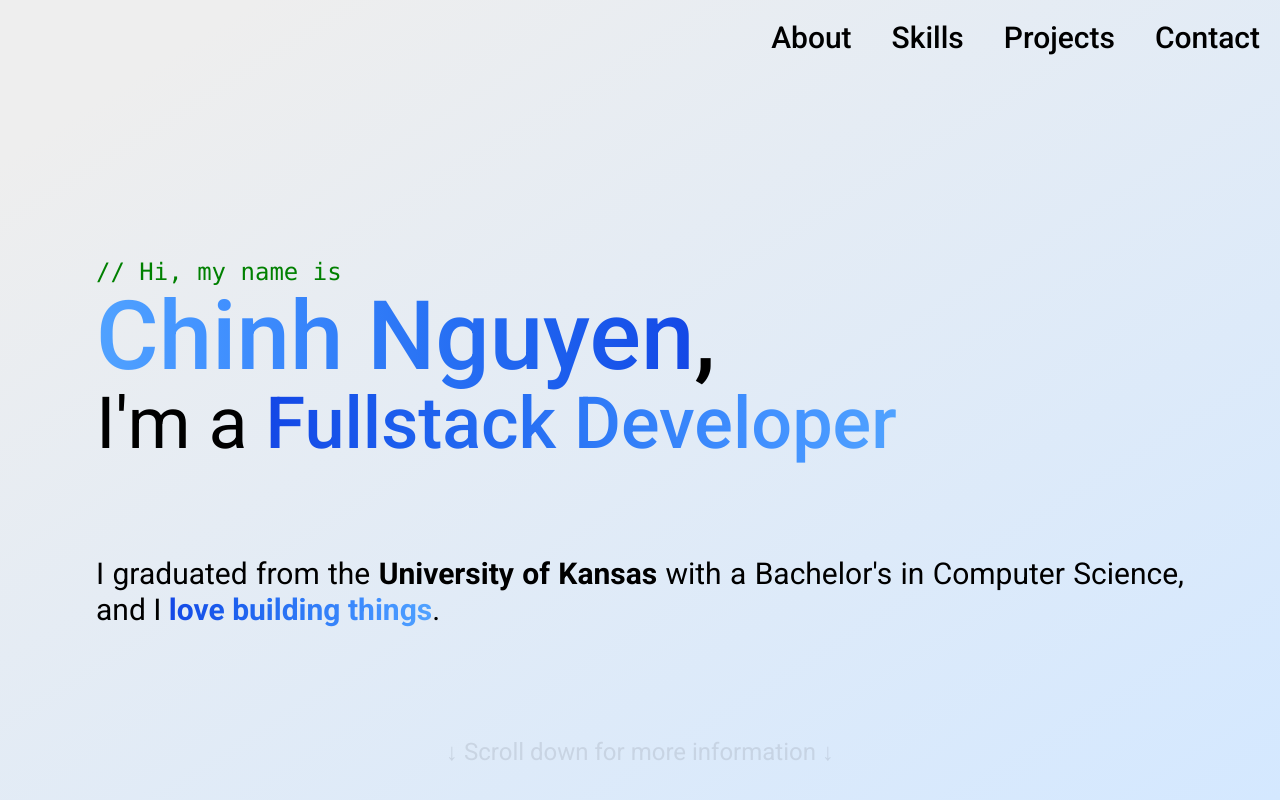
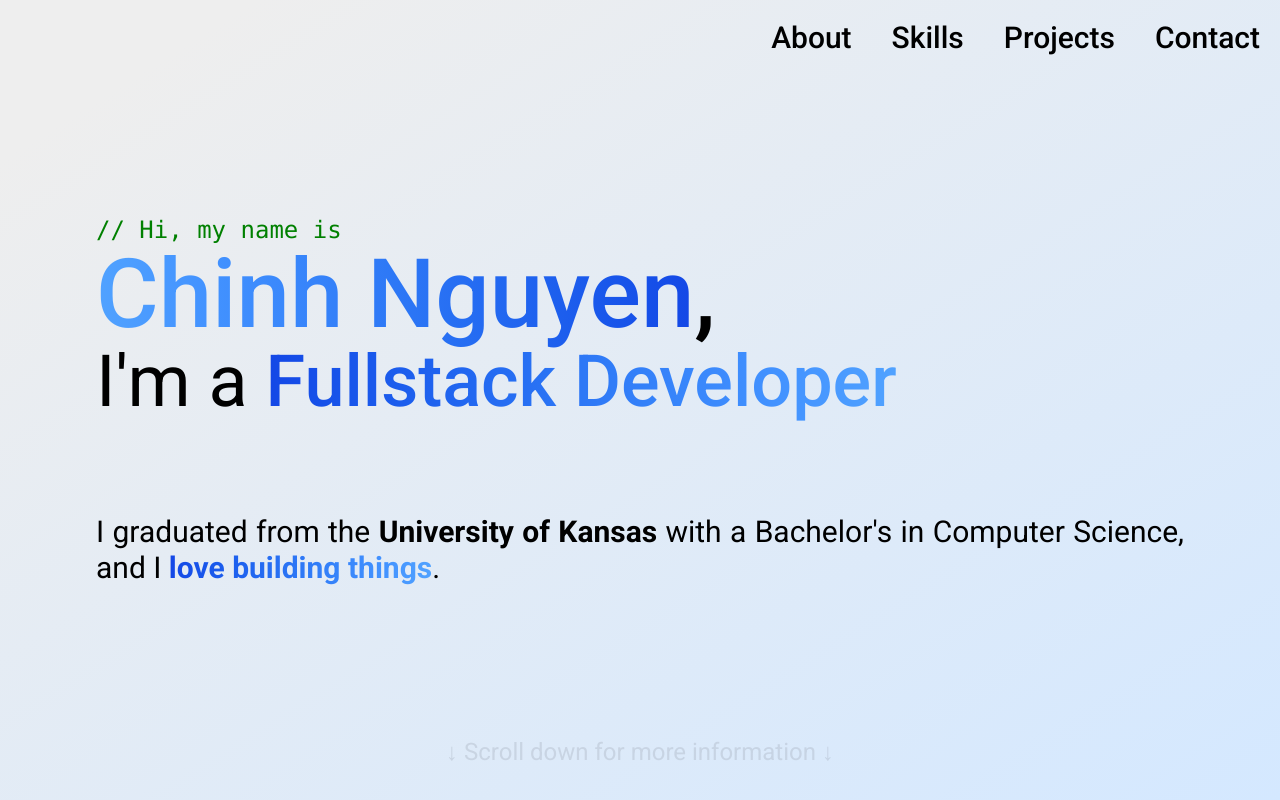
Before and after one commit to NguyenHChinh/nguyenhchinh.github.io, a React (Vite) app: page / in a window 1280 px wide. Shown: the top 800 px of the page. Built offline with nearby package versions, Linux system fonts and the light colour scheme.

Commit message:
feat: hide hero-description when window is tooo small; hero-container now vertically centered for all window heights

```diff
--- a/src/App.jsx
+++ b/src/App.jsx
@@ -39,12 +39,15 @@ function App() {
             I'm a <span className='bg-gradient-to-r from-blue-700 to-blue-400 bg-clip-text text-transparent font-medium'>Fullstack Developer</span>
           </h2>
         </div>
+
+        {(windowHeight > 500 || !atTop) && (
           <div className='hero-description'>
             <p className='text-lg sm:text-2xl lg:text-3xl text-justify'>
               I graduated from the <span className='font-bold'>University of Kansas</span> with a Bachelor's in Computer Science,
               and I <span className='font-bold text-transparent bg-clip-text bg-gradient-to-r from-blue-700 to-blue-400'>love building things</span>.
             </p>
           </div>
+        )}
       </div>
 
       {atTop && windowHeight > 700 && (
--- a/src/index.css
+++ b/src/index.css
@@ -33,10 +33,11 @@ html{
 .hero-container{
     display: flex;
     flex-direction: column;
+    justify-content: center;
+    min-height: 100vh;
     width: 85%;
     margin: 0 auto;
-    margin-top: 16rem;
-    margin-bottom: 6rem;
+    margin-bottom: 1rem;
 }
 
 .hero-container h1, .hero h2{
@@ -50,7 +51,10 @@ html{
 
 .hero-title{
     margin: left;
-    margin-bottom: 6rem;
+}
+
+.hero-description{
+    margin-top: 6rem;
 }
 
 .scroll-indicator {
```
Lines whose indentation alone changed are shown as unchanged.
